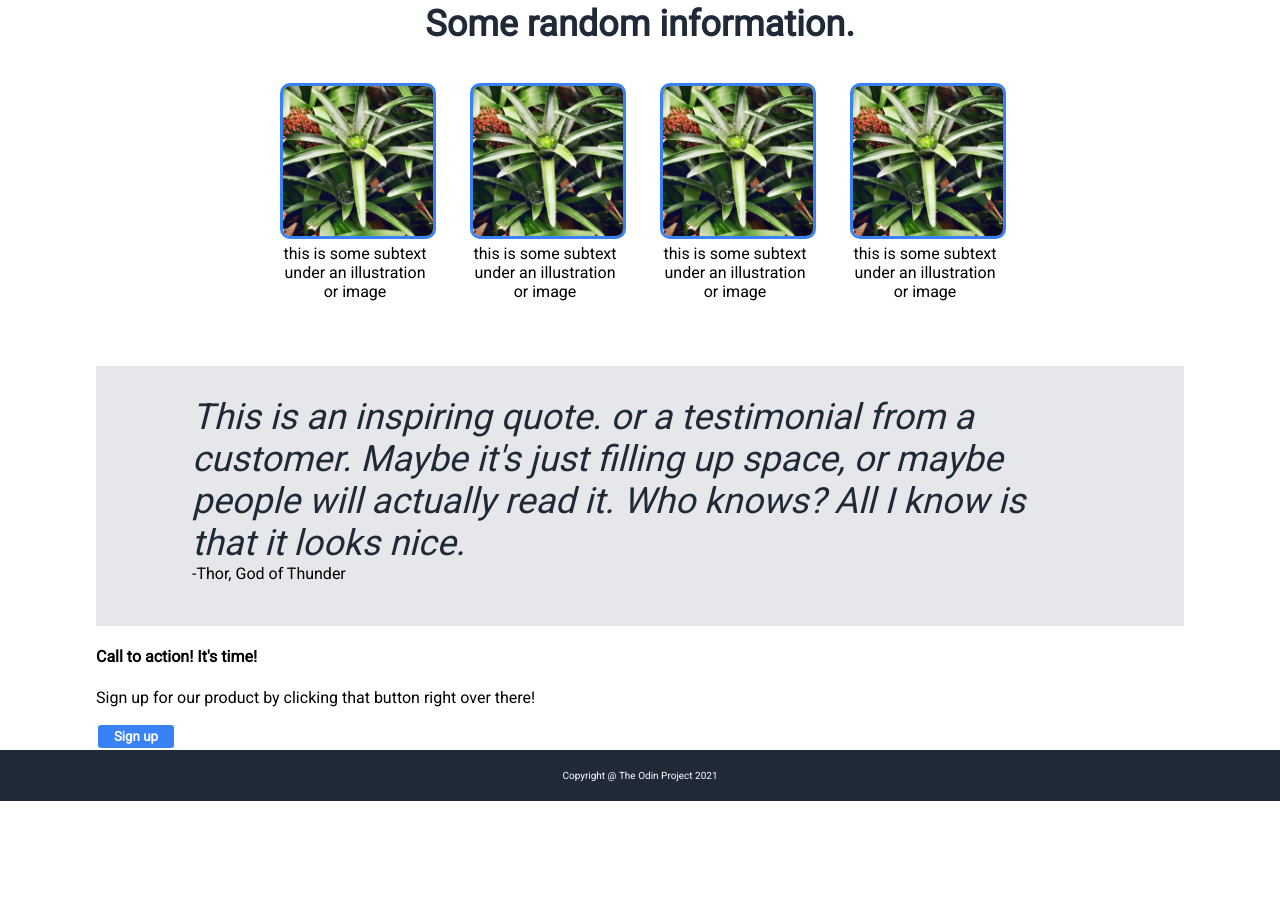
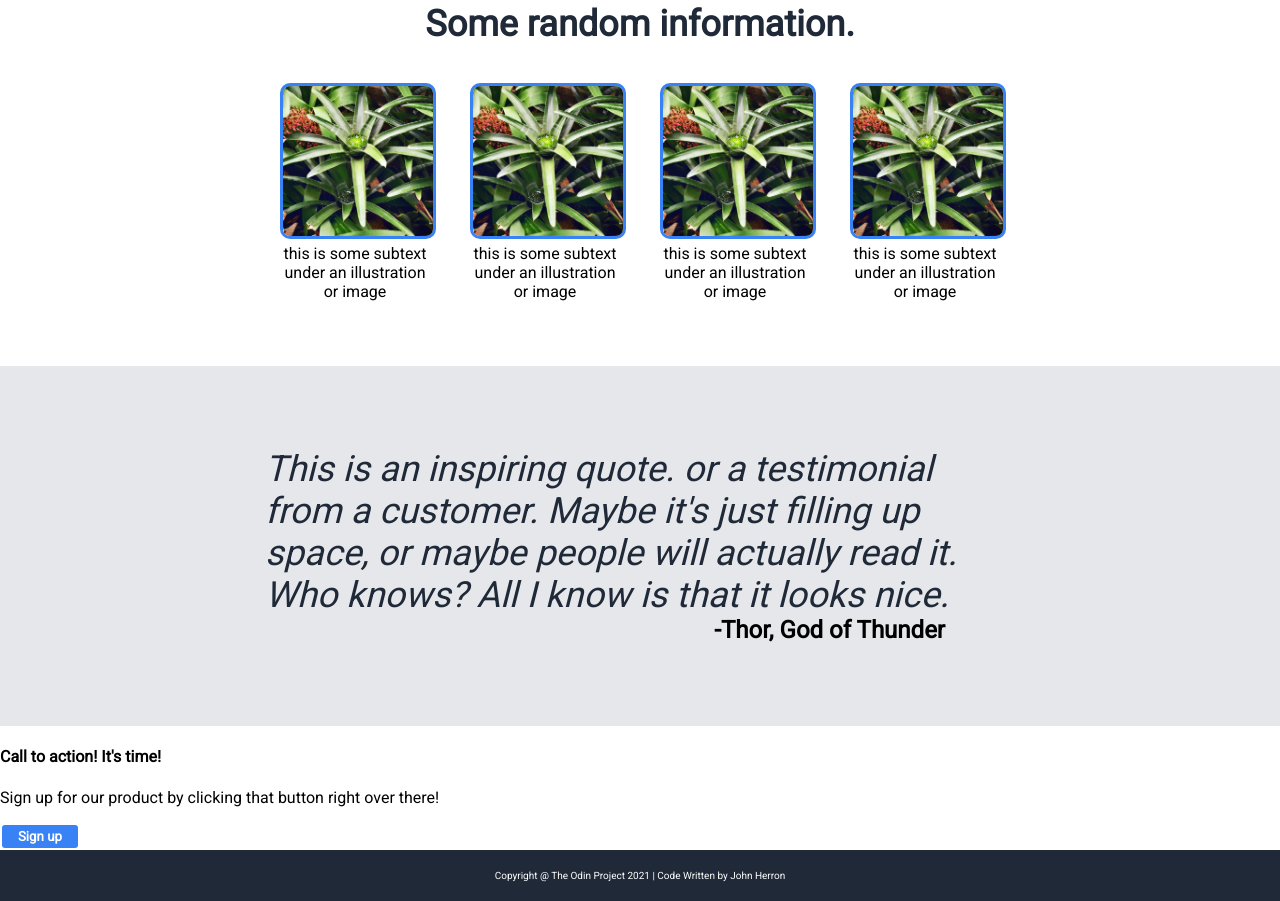
Before and after one commit to JohnHerron/odin-landing-page, a plain HTML site: page index.html in a window 1280 px wide. Shown: the part 403-1304 px from the top of the page. Before the commit the page ends 1204 px from the top, so only its background shows below. Drawn offline with Linux system fonts and the light colour scheme.

Commit message:
Stylize quote section to extend background horizontally

```diff
--- a/index.html
+++ b/index.html
@@ -31,6 +31,7 @@
     </div>
 
     <div class="content">
+        <div class="content-container">
             <div class="info">
                 <div class="info-header">
                     Some random information.
@@ -70,9 +71,10 @@
                 <button class="sign-up">Sign up</button>
             </div>
         </div>
+    </div>
 
     <div class="footer">
-        Copyright @ The Odin Project 2021
+        Copyright @ The Odin Project 2021 | Code Written by John Herron
     </div>
 </body>
 </html>
--- a/styles.css
+++ b/styles.css
@@ -20,9 +20,6 @@ body {
 
 .header,
 .hero,
-.content,
-.quote-section,
-.call-to-action
 .footer {
     padding: 0px 96px;
 }
@@ -112,7 +109,14 @@ button {
 
 .content {
     display: flex;
+    align-items: stretch;
+}
+
+.content-container {
+    flex: auto;
+    display: flex;
     flex-direction: column;
+    align-items: stretch;
 }
 
 .info {
@@ -161,7 +165,14 @@ button {
 .quote-section {
     flex: 1 1 200px;
     background-color: #E5E7EB;
-    padding: 30px 96px;
+    padding: 80px 96px;
+    display: flex;
+    justify-content: center;
+    align-items: center;
+}
+
+.quote {
+    flex: 0 1 750px;
 }
 
 .quote > .text {
@@ -170,3 +181,10 @@ button {
     font-style: italic;
     color: #1F2937;
 }
+
+.quote > .author {
+    text-align: right;
+    font-size: 24px;
+    font-weight: bolder;
+    padding-right: 70px;
+}
```
Lines whose indentation alone changed are shown as unchanged.
